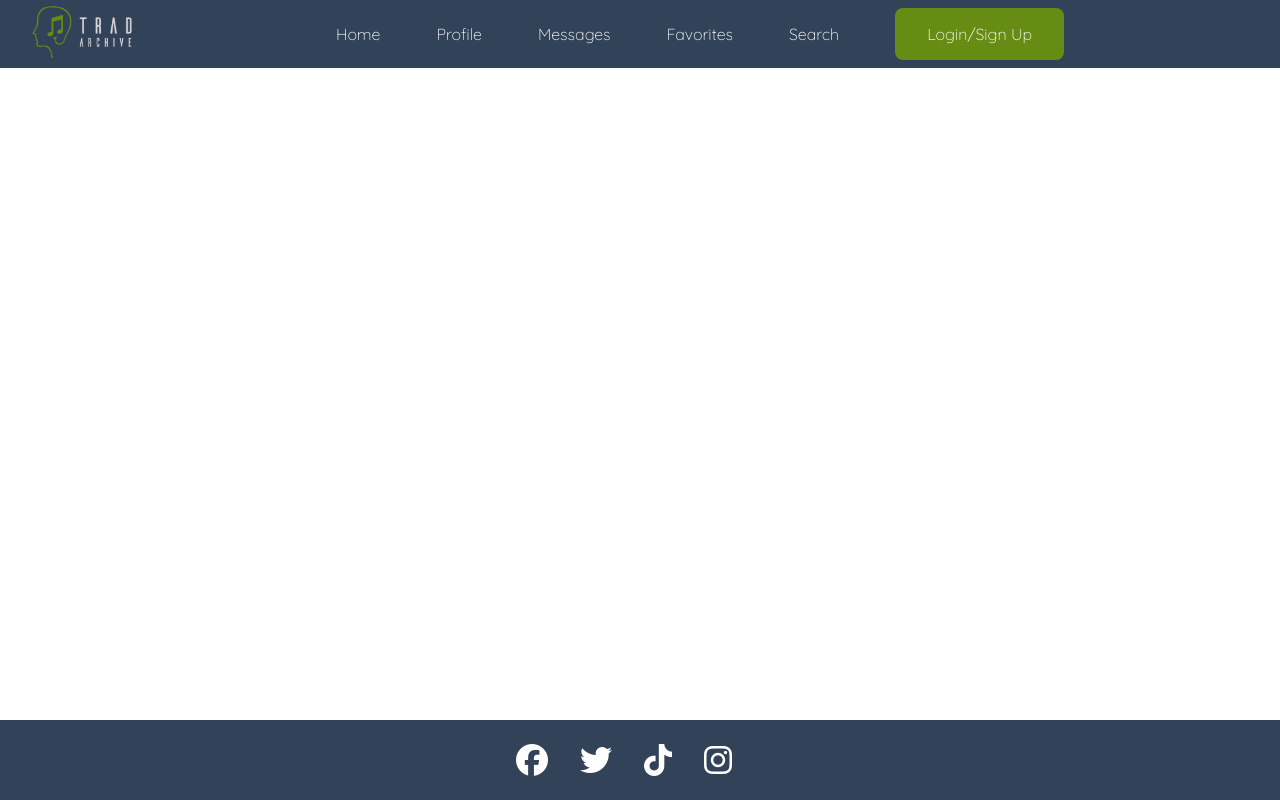
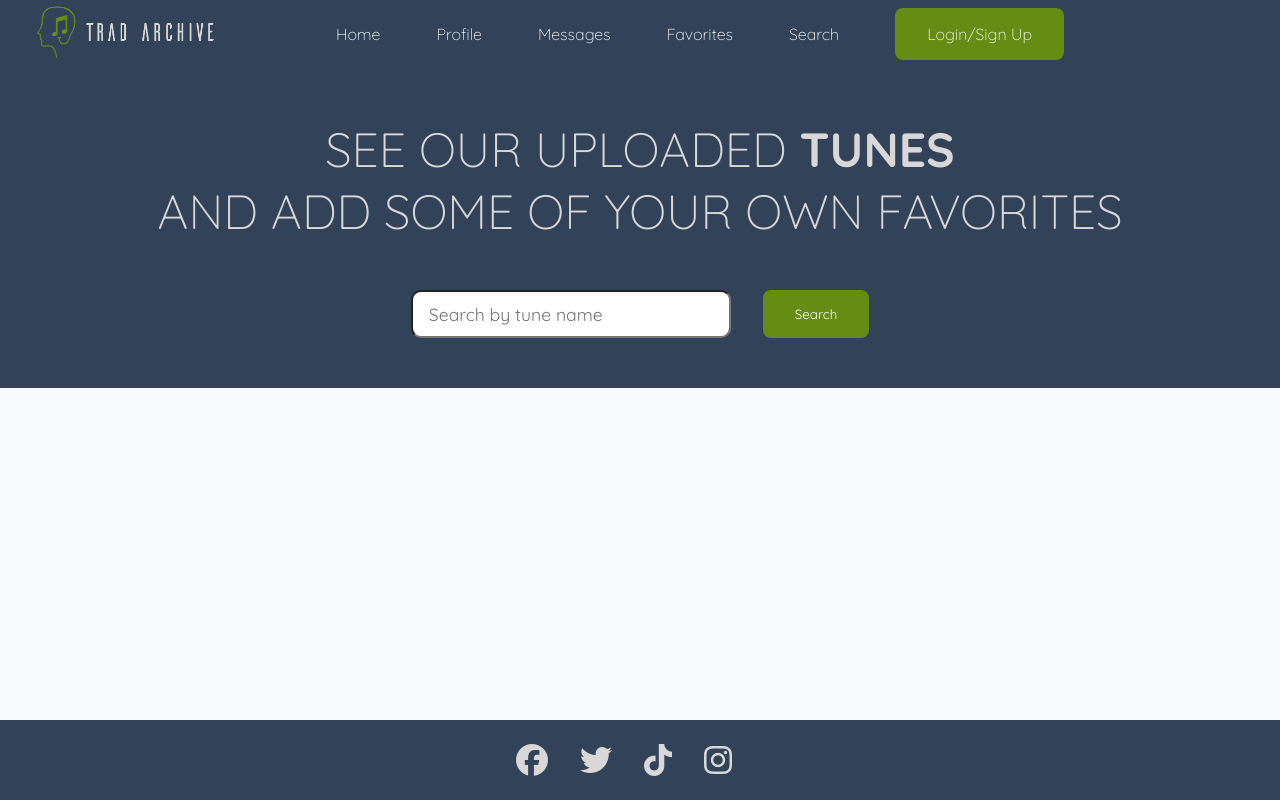
Before and after one commit to Sdalsosa/TradArchive, a Django app: page / in a window 1280 px wide. Run offline with Django 3.2, Linux system fonts and the light colour scheme; data that the repository does not hold is empty; some libraries are stand-ins or nearby versions.

Commit message:
Add tune_detail page and tune list
Add:
- Tune details page to view tunes
- tune list to home page to see latest tunes added

Update:
- Updated logo

Style:
- Style tune list cards on home page

```diff
--- a/archive/urls.py
+++ b/archive/urls.py
@@ -3,4 +3,5 @@ from django.urls import path
 
 urlpatterns = [
     path("", views.TuneList.as_view(), name="home"),
+    path("<slug:slug>/", views.TuneDetail.as_view(), name="tune_detail"),
 ]
--- a/archive/views.py
+++ b/archive/views.py
@@ -22,7 +22,7 @@ class TuneDetail(View):
 
         return render(
             request,
-            "#",
+            "tune_detail.html",
             {
                 "tune": tune,
                 "comments": comments,
--- a/static/css/style.css
+++ b/static/css/style.css
@@ -1,10 +1,18 @@
-*
-{
-    margin: 0;
-    padding: 0;
-    box-sizing: border-box;
-    font-family: 'Quicksand', sans-serif;
-    list-style: none;
+* {
+  margin: 0;
+  padding: 0;
+  box-sizing: border-box;
+  font-family: 'Quicksand', sans-serif;
+  list-style: none;
+}
+
+html {
+  scroll-behavior: smooth;
+}
+
+body{
+  height: 100vh;
+  background-color: #f8fafd;
 }
 
 
@@ -50,6 +58,7 @@ a {
   padding: 1rem 2rem;
   border-radius: 0.5rem;
   border: none;
+  color:white;
 }
 
 .logo > img{
@@ -66,18 +75,159 @@ a {
     gap: 1.5rem;
   }
 
-  .btn {
-    padding: 0.5rem 1rem;
+  .nav > .btn {
+    padding: 0.5rem 0.5rem;
 
   }
+}
+
+/*------ Hero Section ------*/
+
+.home{
+  display: flex;
+  width: 100vw;
+}
+
+.hero div{
+  display: flex;
+}
+
+.hero-section {
+  text-align: center;
+  height: 40vh;
+  display: flex;
+  align-items: center;
+  background-color: #324359;
+  color: #d9d7d7;
+  justify-content: center;
+}
+
+.hero-box{
+  margin-bottom: 3rem;
+}
+
+.hero-box > h2,
+.hero-box > h2 > span {
+  font-size: 3rem;
+  color: #d9d7d7;
+  line-height: 1.3;
+  text-transform: uppercase;
+}
+
+@media screen and (max-width: 1000px) {
+  .hero-box > h2,
+  .hero-box > h2 > span {
+    font-size: 2.5rem;
+  }
+}
+
+@media screen and (max-width: 800px) {
+  .hero-box > h2,
+  .hero-box > h2 > span {
+    font-size: 2.1rem;
+    line-height: 1.5;
+  }
+}
+
+@media screen and (max-width: 500px) {
+  .hero-box > h2,
+  .hero-box > h2 > span {
+    font-size: 2rem;
+    line-height: 1.5;
+  }
+}
+
+@media screen and (max-width: 400px) {
+  .hero-box> h2,
+  .hero-box> h2 > span {
+    font-size: 1.75rem;
+  }
+}
+
+.hero-box> h2 {
+  font-weight: 300;
+}
+
+.hero-box> h2 > span {
+  font-weight: 700;
+}
+
+.hero-form {
+  display: flex;
+  align-items: center;
+  justify-content: center;
+  gap: 2rem;
+}
+
+.hero-form label {
+  position: absolute;
+  left: -9999px;
+}
+
+.hero-form .input-text {
+  width: 20rem;
+  height: 3rem;
+  border-radius: 10px;
+  font-size: 1.1rem;
+  padding-left: 1rem;
+}
+
+@media screen and (max-width: 700px) {
+  .hero-form {
+    gap: 0.5rem;
+  }
+
+  .hero-form .input-text {
+    width: 15rem;
+    height: 3rem;
+  }
+
+}
+
+/*------ Tunelist Section ------*/
+
+.tunelist {
+  padding: 8rem 0;
+}
+
+.card-container{
+  display: flex;
+  flex-flow: row wrap;
+  gap: 1.5rem;
+  margin: 0 auto;
+  align-items: center;
+  justify-items: center;
+  max-width: 1400px;
+}
+
+.card {
+  border-radius: 1rem;
+  background-color: white;
+  border: 1.5px solid #b6c9e0;
+  width: 27rem;
+  height: 12rem;
+  margin: 0 auto;
+  overflow: hidden;
+  padding: 1rem;
+  text-decoration: none;
+}
+
+.card a,
+.card a:visited  {
+  text-decoration: none;
+  color: #324359;
+}
+
+.card a:hover {
+  color:#668c14
 }
 
 /*------ Footer Section ------*/
 
 .footer {
+  position: fixed;
   background-color: #324359;
   display: flex;
-  position: absolute;
   bottom: 0;
   width: 100%;
   height: 5rem;
@@ -97,9 +247,9 @@ a {
   padding-right: 2rem;
   font-size: 2rem;
   transition: 0.4s;
-  color:white;
+  color: #d9d7d7;
 }
 
 .social-networks a:hover {
-  color: #668c14;
+  color: #87b91a;
 }
--- a/templates/base.html
+++ b/templates/base.html
@@ -12,11 +12,12 @@
   <title>Trad Archive - A repository of Irish Traditional Music</title>
 </head>
 
+<body>
+
         <!-- Navigation Section-->
 
-<header>{% include 'navbar.html' %}</header>
+    <header>{% include 'navbar.html' %}</header>
 
-<body>
     <main>
         {% block content %}
 
--- a/templates/index.html
+++ b/templates/index.html
@@ -2,4 +2,43 @@
 
 {% block content %}
 
+<section class="hero-section">
+  <div>
+    <div class="hero-box">
+      <h2>SEE OUR UPLOADED <span>TUNES</span></h2>
+      <h2>AND ADD SOME OF YOUR OWN FAVORITES</h2>
+    </div>
+
+    <div class="hero-search">
+      <form class="hero-form" action="#" method="get">
+        <div>
+          <label for="tune-search">Search Tunes</label>
+          <input class="input-text" id="tune-search" type="text" name="text"
+            placeholder="Search by tune name" />
+        </div>
+
+        <input class="btn hero-btn" type="submit" value="Search" />
+      </form>
+    </div>
+  </div>
+</section>
+
+<!-- loop through existing tunes -->
+
+<section class="tunelist">
+  <div class="card-container">
+    {% for tune in tune_list %}
+    <div class="card">
+        <a href=" {% url 'tune_detail' tune.slug %} ">
+            <h2>{{ tune.tune_type }}: {{ tune.title }}</h2>
+        </a>
+        <p>Composed By: {{ tune.composer }}</p>
+        <p>Author: {{ tune.author }}</p>
+        <p>Added: {{ tune.created_on}}</p>
+        <i class="fa-light fa-heart"> {{ tune.number_of_likes }}</i>
+    </div>
+    {% endfor %}
+  </div>
+</section>
+
 {% endblock %}
```
Also changed, not shown: templates/tune_detail.html (added, +34 -0 lines), static/images/logo.png.
